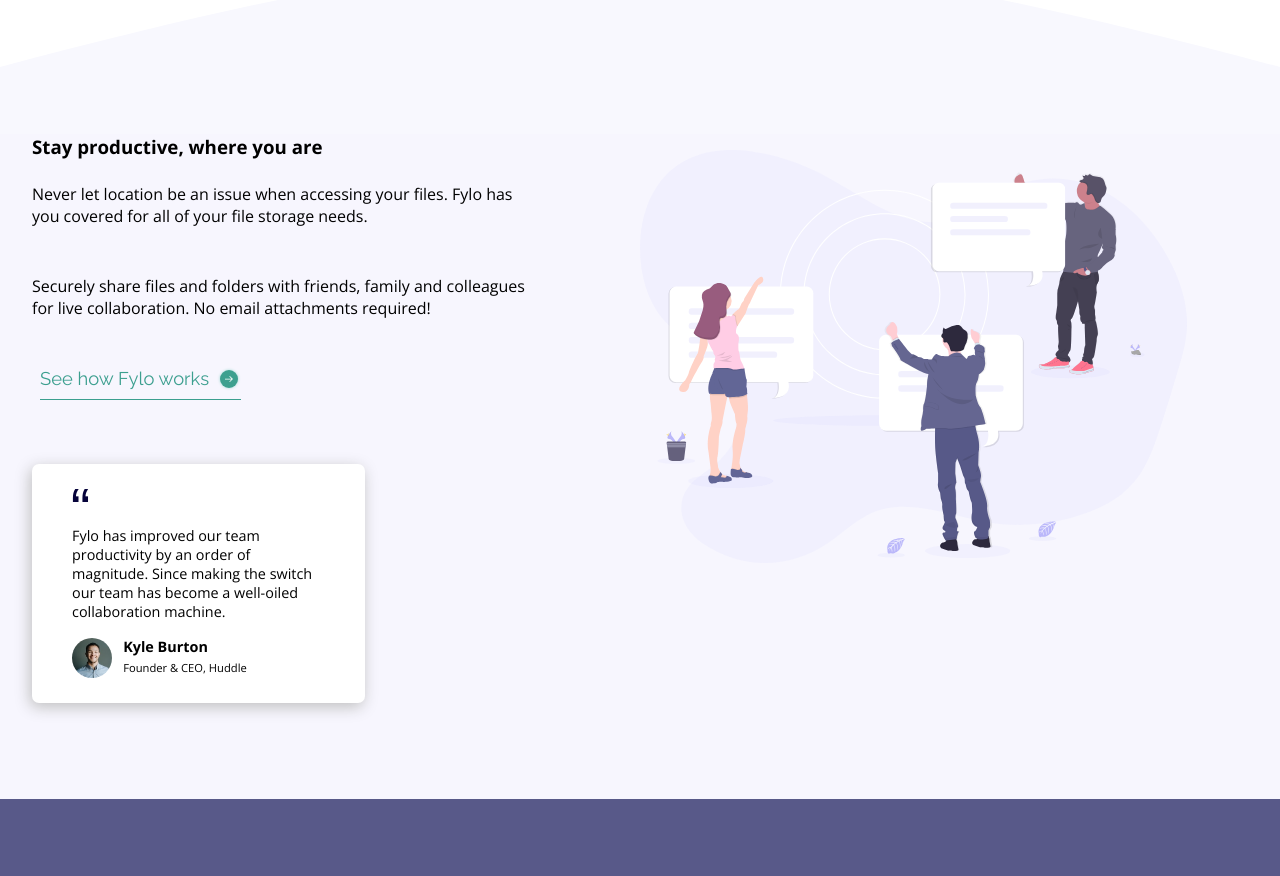
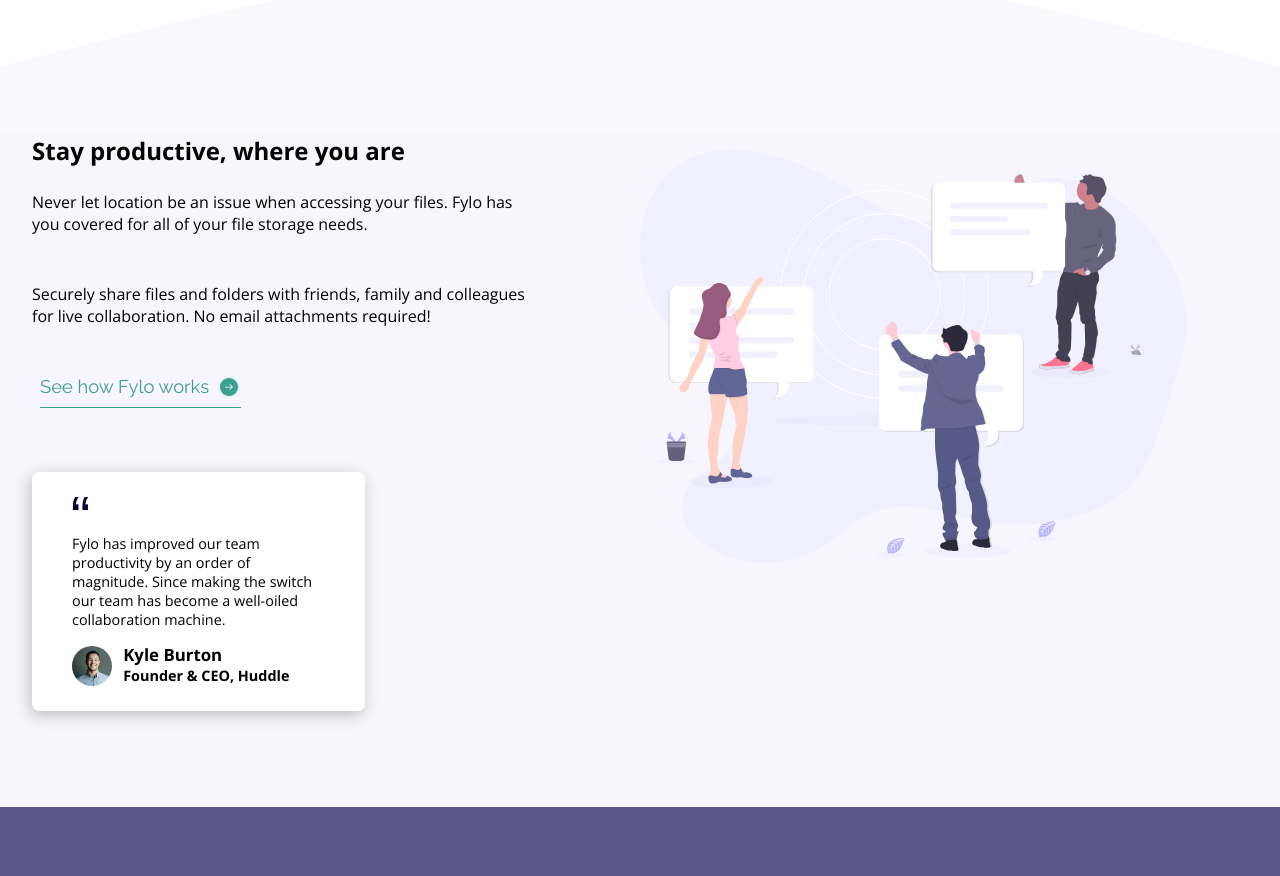
Before and after one commit to RJC26/FrontEnd-Mentor-Fylo-Landing-Page, a plain HTML site: page index.html in a window 1280 px wide. Shown: the part 920-1796 px from the top of the page. Drawn offline with nearby package versions, Linux system fonts and the light colour scheme.

Commit message:
Update index.html

```diff
--- a/index.html
+++ b/index.html
@@ -38,7 +38,7 @@
                 <img class="image_2" src="./Resource/Images/illustration-2.svg" alt="Image illustration 2">
             </div>
             <div class="text_2">
-                <h3 class="heading_2">Stay productive, where you are</h3>
+                <h2 class="heading_2">Stay productive, where you are</h2>
                 <p class="para_2">Never let location be an issue when accessing your files. Fylo has you covered for all of your file storage needs.</p>
                 <p class="para_2">Securely share files and folders with friends, family and colleagues for live collaboration. No email attachments required!</p>
                 <div class="link">
@@ -53,8 +53,8 @@
                     <div class="card_info">
                         <img src="./Resource/Images/avatar-testimonial.jpg" alt="Kyle Image">
                         <div>
-                            <h4>Kyle Burton</h4>
-                            <h5>Founder & CEO, Huddle</h5>
+                            <h3>Kyle Burton</h3>
+                            <h4>Founder & CEO, Huddle</h4>
                         </div>
                     </div>
                 </div>
```
